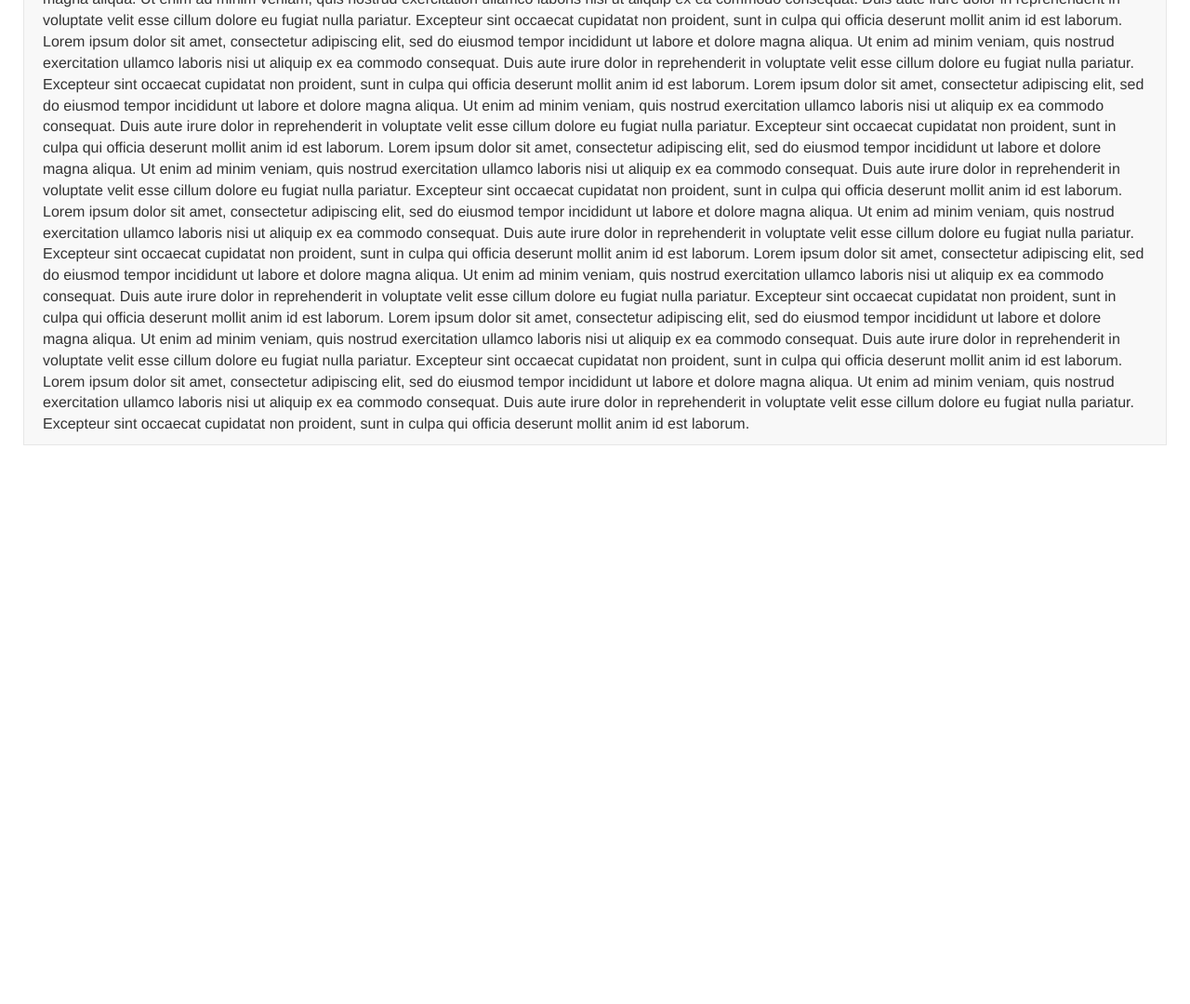
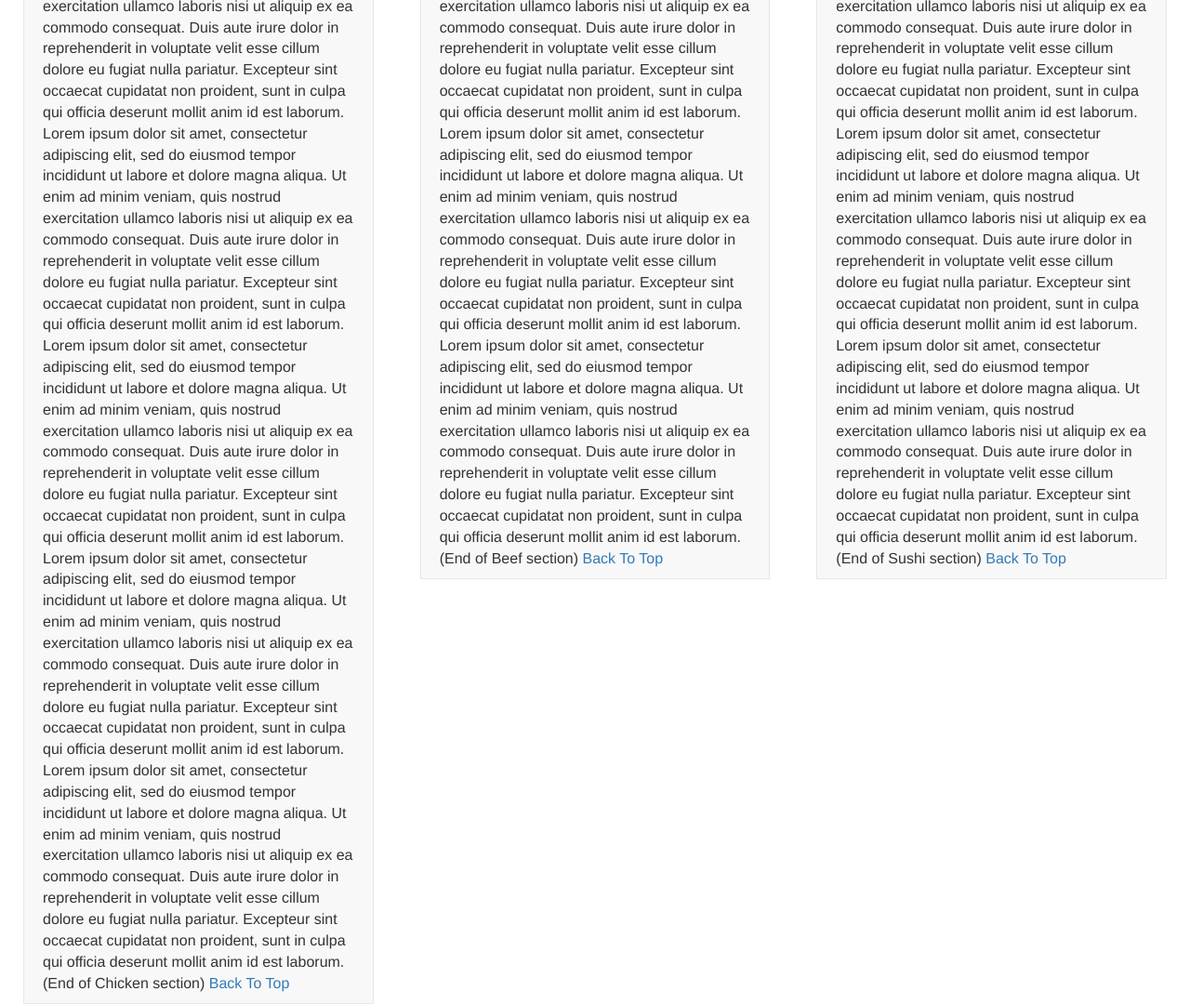
Before and after one commit to Devoter/coursera-htmlcssjs-devs, a plain HTML site: page module3/index.html in a window 1280 px wide. Shown: the part 1891-2971 px from the top of the page at 93% size. Before the commit the page ends 2390 px from the top, so only its background shows below. Drawn offline with Linux system fonts and the light colour scheme.

Commit message:
module-3 Add extended task solution

```diff
--- a/module3/index.html
+++ b/module3/index.html
@@ -10,7 +10,7 @@
     <link rel="stylesheet" type="text/css" href="css/style.css">
 </head>
 <body>
-    <nav class="navbar navbar-default">
+    <nav id="navbar" class="navbar navbar-default">
         <div class="container-fluid">
             <!-- Brand and toggle get grouped for better mobile display -->
             <div class="navbar-header">
@@ -36,7 +36,7 @@
     <div class="container-fluid">
         <h2 class="text-center">Our Menu</h2>
         <div class="row">
-            <div class="col-xs-12">
+            <div class="col-xs-12 col-sm-6 col-md-4">
                 <div class="menu-item" id="chicken">
                     <h3 class="text-center">Chicken</h3>
                     Lorem ipsum dolor sit amet, consectetur adipiscing elit, sed do eiusmod tempor incididunt ut labore et dolore magna aliqua. Ut enim ad minim veniam, quis nostrud exercitation ullamco laboris nisi ut aliquip ex ea commodo consequat. Duis aute irure dolor in reprehenderit in voluptate velit esse cillum dolore eu fugiat nulla pariatur. Excepteur sint occaecat cupidatat non proident, sunt in culpa qui officia deserunt mollit anim id est laborum.
@@ -51,10 +51,12 @@
                     Lorem ipsum dolor sit amet, consectetur adipiscing elit, sed do eiusmod tempor incididunt ut labore et dolore magna aliqua. Ut enim ad minim veniam, quis nostrud exercitation ullamco laboris nisi ut aliquip ex ea commodo consequat. Duis aute irure dolor in reprehenderit in voluptate velit esse cillum dolore eu fugiat nulla pariatur. Excepteur sint occaecat cupidatat non proident, sunt in culpa qui officia deserunt mollit anim id est laborum.
                     Lorem ipsum dolor sit amet, consectetur adipiscing elit, sed do eiusmod tempor incididunt ut labore et dolore magna aliqua. Ut enim ad minim veniam, quis nostrud exercitation ullamco laboris nisi ut aliquip ex ea commodo consequat. Duis aute irure dolor in reprehenderit in voluptate velit esse cillum dolore eu fugiat nulla pariatur. Excepteur sint occaecat cupidatat non proident, sunt in culpa qui officia deserunt mollit anim id est laborum.
                     Lorem ipsum dolor sit amet, consectetur adipiscing elit, sed do eiusmod tempor incididunt ut labore et dolore magna aliqua. Ut enim ad minim veniam, quis nostrud exercitation ullamco laboris nisi ut aliquip ex ea commodo consequat. Duis aute irure dolor in reprehenderit in voluptate velit esse cillum dolore eu fugiat nulla pariatur. Excepteur sint occaecat cupidatat non proident, sunt in culpa qui officia deserunt mollit anim id est laborum.
+                    <br>
+                    (End of Chicken section) <a href="#navbar">Back To Top</a>
                 </div>
             </div>
 
-            <div class="col-xs-12">
+            <div class="col-xs-12 col-sm-6 col-md-4">
                 <div class="menu-item" id="beef">
                     <h3 class="text-center">Beef</h3>
                     Lorem ipsum dolor sit amet, consectetur adipiscing elit, sed do eiusmod tempor incididunt ut labore et dolore magna aliqua. Ut enim ad minim veniam, quis nostrud exercitation ullamco laboris nisi ut aliquip ex ea commodo consequat. Duis aute irure dolor in reprehenderit in voluptate velit esse cillum dolore eu fugiat nulla pariatur. Excepteur sint occaecat cupidatat non proident, sunt in culpa qui officia deserunt mollit anim id est laborum.
@@ -67,10 +69,12 @@
                     Lorem ipsum dolor sit amet, consectetur adipiscing elit, sed do eiusmod tempor incididunt ut labore et dolore magna aliqua. Ut enim ad minim veniam, quis nostrud exercitation ullamco laboris nisi ut aliquip ex ea commodo consequat. Duis aute irure dolor in reprehenderit in voluptate velit esse cillum dolore eu fugiat nulla pariatur. Excepteur sint occaecat cupidatat non proident, sunt in culpa qui officia deserunt mollit anim id est laborum.
                     Lorem ipsum dolor sit amet, consectetur adipiscing elit, sed do eiusmod tempor incididunt ut labore et dolore magna aliqua. Ut enim ad minim veniam, quis nostrud exercitation ullamco laboris nisi ut aliquip ex ea commodo consequat. Duis aute irure dolor in reprehenderit in voluptate velit esse cillum dolore eu fugiat nulla pariatur. Excepteur sint occaecat cupidatat non proident, sunt in culpa qui officia deserunt mollit anim id est laborum.
                     Lorem ipsum dolor sit amet, consectetur adipiscing elit, sed do eiusmod tempor incididunt ut labore et dolore magna aliqua. Ut enim ad minim veniam, quis nostrud exercitation ullamco laboris nisi ut aliquip ex ea commodo consequat. Duis aute irure dolor in reprehenderit in voluptate velit esse cillum dolore eu fugiat nulla pariatur. Excepteur sint occaecat cupidatat non proident, sunt in culpa qui officia deserunt mollit anim id est laborum.
+                    <br>
+                    (End of Beef section) <a href="#navbar">Back To Top</a>
                 </div>
             </div>
 
-            <div class="col-xs-12">
+            <div class="col-xs-12 col-md-4">
                 <div class="menu-item" id="sushi">
                     <h3 class="text-center">Sushi</h3>
                     Lorem ipsum dolor sit amet, consectetur adipiscing elit, sed do eiusmod tempor incididunt ut labore et dolore magna aliqua. Ut enim ad minim veniam, quis nostrud exercitation ullamco laboris nisi ut aliquip ex ea commodo consequat. Duis aute irure dolor in reprehenderit in voluptate velit esse cillum dolore eu fugiat nulla pariatur. Excepteur sint occaecat cupidatat non proident, sunt in culpa qui officia deserunt mollit anim id est laborum.
@@ -83,6 +87,8 @@
                     Lorem ipsum dolor sit amet, consectetur adipiscing elit, sed do eiusmod tempor incididunt ut labore et dolore magna aliqua. Ut enim ad minim veniam, quis nostrud exercitation ullamco laboris nisi ut aliquip ex ea commodo consequat. Duis aute irure dolor in reprehenderit in voluptate velit esse cillum dolore eu fugiat nulla pariatur. Excepteur sint occaecat cupidatat non proident, sunt in culpa qui officia deserunt mollit anim id est laborum.
                     Lorem ipsum dolor sit amet, consectetur adipiscing elit, sed do eiusmod tempor incididunt ut labore et dolore magna aliqua. Ut enim ad minim veniam, quis nostrud exercitation ullamco laboris nisi ut aliquip ex ea commodo consequat. Duis aute irure dolor in reprehenderit in voluptate velit esse cillum dolore eu fugiat nulla pariatur. Excepteur sint occaecat cupidatat non proident, sunt in culpa qui officia deserunt mollit anim id est laborum.
                     Lorem ipsum dolor sit amet, consectetur adipiscing elit, sed do eiusmod tempor incididunt ut labore et dolore magna aliqua. Ut enim ad minim veniam, quis nostrud exercitation ullamco laboris nisi ut aliquip ex ea commodo consequat. Duis aute irure dolor in reprehenderit in voluptate velit esse cillum dolore eu fugiat nulla pariatur. Excepteur sint occaecat cupidatat non proident, sunt in culpa qui officia deserunt mollit anim id est laborum.
+                    <br>
+                    (End of Sushi section) <a href="#navbar">Back To Top</a>
                 </div>
             </div>
         </div>
```
